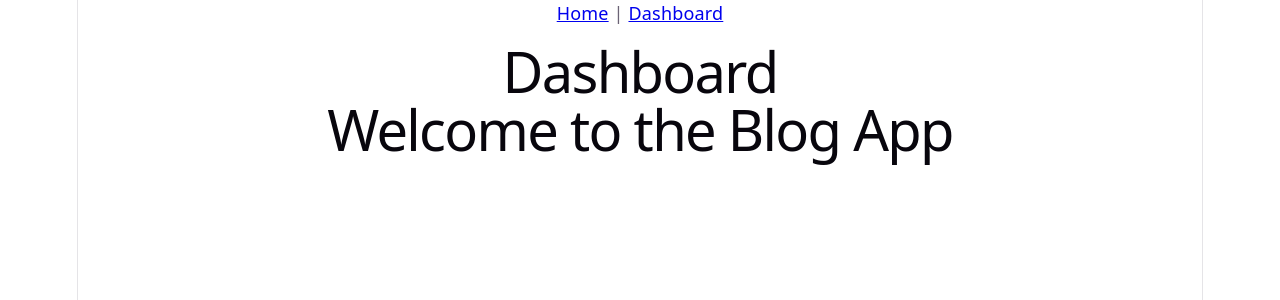
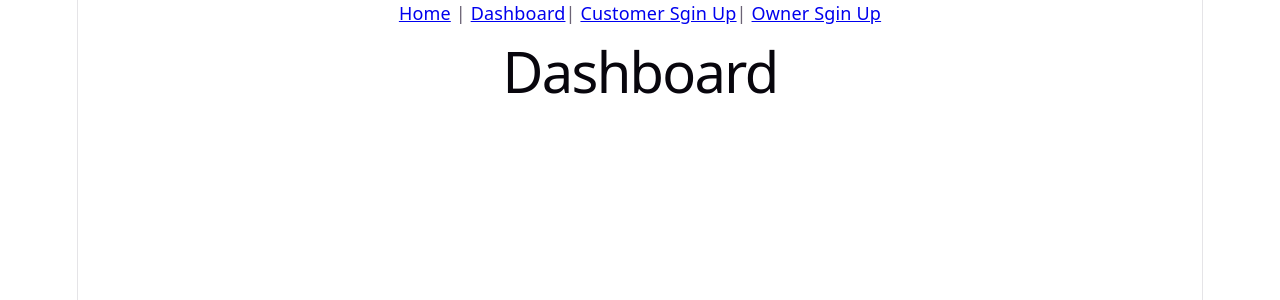
Before and after one commit to HusainAlmajed/Project-4-FrontEnd, a React (Vite) app: page / in a window 1280 px wide. Shown: the top 300 px of the page. Built offline with nearby package versions, Linux system fonts and the light colour scheme; no server answers.

Commit message:
add the nave links for sign up

```diff
--- a/src/App.jsx
+++ b/src/App.jsx
@@ -24,7 +24,7 @@ const App = () => {
     <div>
       <Nav />
       <Dashboard />
-      <h1>Welcome to the Blog App</h1>
+      {/* <h1>Welcome to the Blog App</h1> */}
       <Routes>
         <Route path="/sign-up/customer" element={<CustomerSignUpForm />}/>
 
--- a/src/components/Nav.jsx
+++ b/src/components/Nav.jsx
@@ -5,7 +5,9 @@ const Nav = () => {
     return (
         <nav>
             <Link to="/">Home</Link> { '| ' }
-            <Link to="/dashboard">Dashboard</Link>
+            <Link to="/dashboard">Dashboard</Link>{ '| ' }
+            <Link to="/sign-up/customer">Customer Sgin Up</Link>{ '| ' }
+            <Link to="/sign-up/owner">Owner Sgin Up</Link>
         </nav>
     )
 
```
